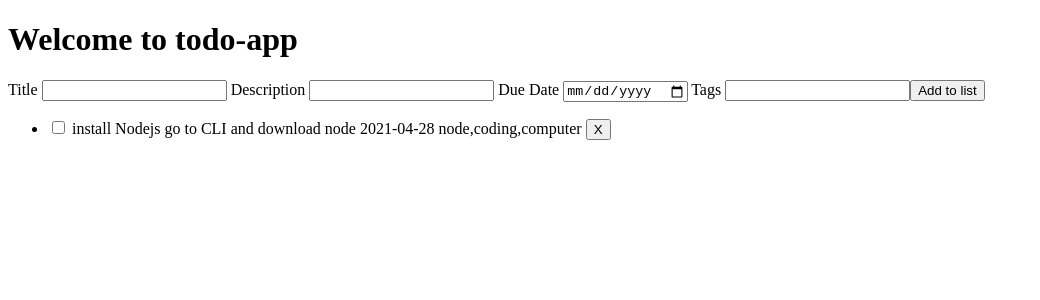
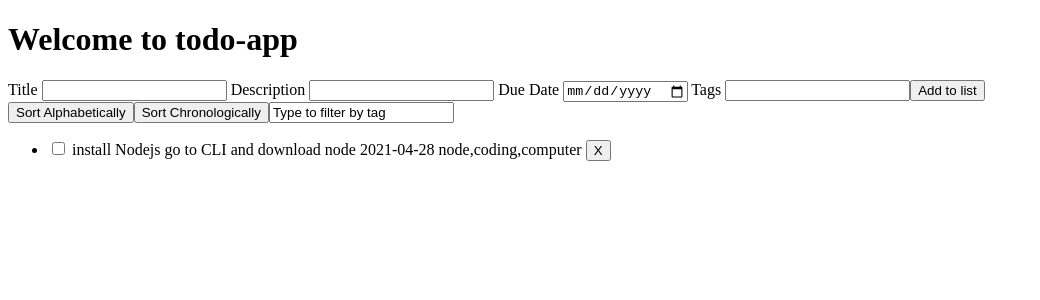
Before and after one commit to Wkoslik/todo_app_angular, an Angular app: page / in a window 1280 px wide. Shown: the top 300 px of the page, without its empty margins (0-1040 px from the left). Built offline with nearby package versions, Linux system fonts and the light colour scheme.

Commit message:
adding sorting buttons

```diff
--- a/src/app/app.module.ts
+++ b/src/app/app.module.ts
@@ -7,13 +7,15 @@ import { InputItemComponent } from './input-item/input-item.component';
 import { TodoItemComponent } from './todo-item/todo-item.component';
 import { ListContainerComponent } from './list-container/list-container.component';
 import { TodoListService } from './services/todo-list.service';
+import { SortButtonsComponent } from './sort-buttons/sort-buttons.component';
 
 @NgModule({
   declarations: [
     AppComponent,
     InputItemComponent,
     TodoItemComponent,
-    ListContainerComponent
+    ListContainerComponent,
+    SortButtonsComponent
   ],
   imports: [
     BrowserModule,
--- a/src/app/list-container/list-container.component.ts
+++ b/src/app/list-container/list-container.component.ts
@@ -7,6 +7,7 @@ import { TodoListService } from '../services/todo-list.service';
   selector: 'app-list-container',
   template: `
       <app-input-item (submit)="addItem($event)"></app-input-item>
+      <app-sort-buttons></app-sort-buttons>
     <ul>
     <li *ngFor="let item of todoList">
       <app-todo-item
--- /dev/null
+++ b/src/app/sort-buttons/sort-buttons.component.html
@@ -0,0 +1,5 @@
+<div>
+    <button>Sort Alphabetically</button>
+    <button>Sort Chronologically</button>
+    <input type="text" value="Type to filter by tag" />
+</div>
--- /dev/null
+++ b/src/app/sort-buttons/sort-buttons.component.ts
@@ -0,0 +1,15 @@
+import { Component, OnInit } from '@angular/core';
+
+@Component({
+  selector: 'app-sort-buttons',
+  templateUrl: './sort-buttons.component.html',
+  styleUrls: ['./sort-buttons.component.css']
+})
+export class SortButtonsComponent implements OnInit {
+
+  constructor() { }
+
+  ngOnInit(): void {
+  }
+
+}
--- a/src/app/todo-item/todo-item.component.html
+++ b/src/app/todo-item/todo-item.component.html
@@ -1,6 +1,3 @@
-
-
-
 <div class="todo-item">
     <input type="checkbox" (click)="complete()" [checked]="item.completed"/>
 
```
Also changed, not shown: src/app/sort-buttons/sort-buttons.component.css (added), 1 other file (tests, documents, lock files or other folders).
